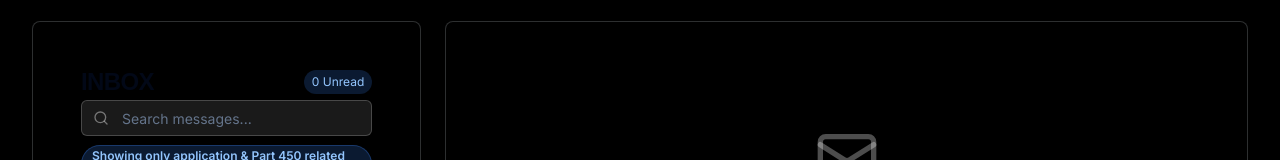
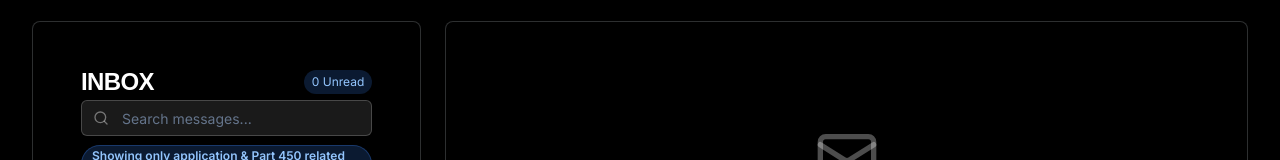
Before and after one commit to rohansat/spli, a Next.js app in the folder space-portal/: page /messages in a window 1280 px wide. Shown: the part 175-335 px from the top of the page. Built offline with nearby package versions, Linux system fonts and the light colour scheme; no server answers; the database is empty; sample sign-in values are in the browser's storage; a web font is replaced by a local one.

Commit message:
Fix text colors in messages page to ensure all text is white

```diff
--- a/space-portal/src/app/(dashboard)/messages/page.tsx
+++ b/space-portal/src/app/(dashboard)/messages/page.tsx
@@ -283,7 +283,7 @@ export default function MessagesPage() {
           <Card className="space-card">
             <CardHeader>
               <div className="flex items-center justify-between">
-                <CardTitle>Inbox</CardTitle>
+                <CardTitle className="text-white">Inbox</CardTitle>
                 <span className="text-xs bg-blue-500/20 text-blue-300 px-2 py-1 rounded-full">
                   {messages.filter((m) => !m.isRead).length} Unread
                 </span>
@@ -384,7 +384,7 @@ export default function MessagesPage() {
               <CardHeader>
                 <div className="flex justify-between items-start">
                   <div>
-                    <CardTitle>{selectedMessage.subject}</CardTitle>
+                    <CardTitle className="text-white">{selectedMessage.subject}</CardTitle>
                     <CardDescription className="text-white/60 mt-1">
                       From: {selectedMessage.sender} | To: {selectedMessage.recipient}
                     </CardDescription>
@@ -427,7 +427,7 @@ export default function MessagesPage() {
                 <div className="prose prose-invert max-w-none" dangerouslySetInnerHTML={{ __html: selectedMessage.body }} />
 
                 <div className="mt-8 border-t border-white/10 pt-6">
-                  <p className="text-sm font-medium mb-3">Reply</p>
+                  <p className="text-sm font-medium mb-3 text-white">Reply</p>
                   <Textarea
                     placeholder="Type your reply here..."
                     rows={4}
```
